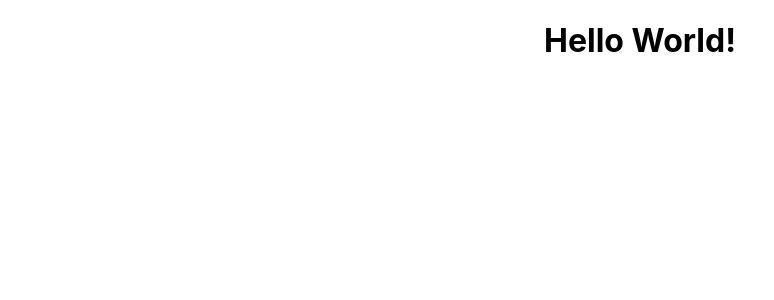
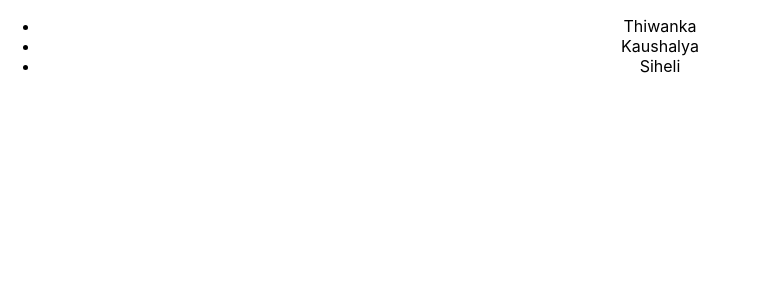
Before and after one commit to ThiwankaS/test-react, a React (Create React App) app: page / in a window 1280 px wide. Shown: the top 300 px of the page, without its empty margins (0-774 px from the left). Built offline with nearby package versions, Linux system fonts and the light colour scheme.

Commit message:
Exampleof using an unorderd list

```diff
--- a/src/App.js
+++ b/src/App.js
@@ -3,7 +3,11 @@ import './App.css';
 function App() {
   return (
     <div className="App">
-      <h1>Hello World!</h1>
+      <ul>
+        <li>Thiwanka</li>
+        <li>Kaushalya</li>
+        <li>Siheli</li>
+      </ul>
     </div>
   );
 }
```
